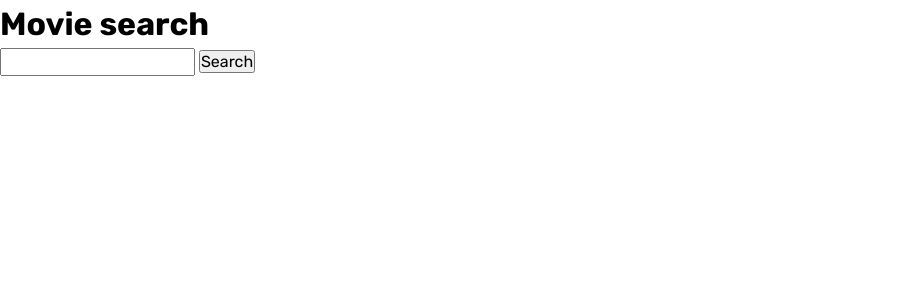
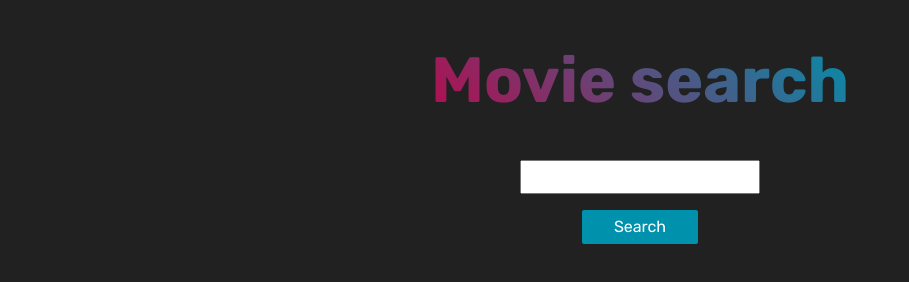
Before and after one commit to ndemia/movie-search, a website: page index.html in a window 1280 px wide. Shown: the whole page, without its empty margins (0-909 px from the left). Drawn offline with Linux system fonts and the light colour scheme.

Commit message:
Add basic structure and styles for the home page

```diff
--- a/index.html
+++ b/index.html
@@ -12,12 +12,16 @@
 </head>
 <body>
 
-  <h1>Movie search</h1>
+  <main class="main">
+    <h1 class="title">Movie search</h1>
 
-  <form action="" class="form">
-    <input type="text" class="form__input">
-    <input type="submit" value="Search" class="form__submit">
-  </form>
+    <section class="search">
+      <form action="" class="form">
+        <input type="text" class="form__input">
+        <input type="submit" value="Search" class="btn btn--primary btn--submit">
+      </form>
+    </section>
+  </main>
 
   <script src="js/app.js"></script>
 </bod1y>
--- a/scss/abstracts/_variables.scss
+++ b/scss/abstracts/_variables.scss
@@ -8,3 +8,5 @@ $gray-3: hsl(0, 0%, 88%);
 $gray-2: hsl(0, 0%, 93%);
 $gray-1: hsl(0, 0%, 96%);
 $white: hsl(0, 0%, 100%);
+$neon-red: hsl(337, 91%, 38%);
+$neon-blue: hsl(190, 100%, 34%);
--- a/scss/base/_typography.scss
+++ b/scss/base/_typography.scss
@@ -39,4 +39,15 @@ body {
 
 h1 {
 	font-family: 'Rubik', sans-serif;
+	font-size: 4rem;
+	margin-bottom: 2rem;
+	text-align: center;
+	background-color: rgb(183,9,76);;
+	background-image: linear-gradient(45deg, rgba(183,9,76,1) 0%, rgba(92,77,125,1) 50%, rgba(0,145,173,1) 100%);
+	background-clip: text;
+	color: transparent;
+	-webkit-background-clip: text;
+  -webkit-text-fill-color: transparent;
+	-webkit-background-clip: text;
+	-moz-text-fill-color: transparent;
 }
--- /dev/null
+++ b/scss/components/_buttons.scss
@@ -0,0 +1,10 @@
+@use '../abstracts/' as *;
+
+.btn {
+  border: 0;
+  background-color: $neon-blue;
+  color: $white;
+  padding: 0.3rem 2rem;
+  border-radius: 2px;
+  cursor: pointer;
+}
--- /dev/null
+++ b/scss/components/_form.scss
@@ -0,0 +1,11 @@
+.form {
+  display: flex;
+  flex-direction: column;
+  align-items: center;
+
+  &__input {
+    width: 15rem;
+    padding: 0.2rem 0;
+    margin-bottom: 1rem;
+  }
+}
--- a/scss/layout/_grid.scss
+++ b/scss/layout/_grid.scss
@@ -1,23 +1,7 @@
-.grid {
+.main {
 	display: grid;
 	grid-template-columns: 1fr;
-	grid-template-areas:
-		"navigation"
-		"header"
-		"aside"
-		"description"
-		"footer";
-	padding: 1rem;
-
-
-	@media (min-width: 768px) {
-		grid-template-rows: repeat(4, min-content);
-		grid-template-columns: clamp(50%, 350px, 100%);
-		grid-template-areas:
-			"navigation navigation"
-			"header header"
-			"description description"
-			"footer footer";
-		padding: 2rem;
-	}
+	grid-template-rows: minmax(min-content, 20vh);
+	justify-items: center;
+	align-items: end;
 }
--- a/scss/pages/_home.scss
+++ b/scss/pages/_home.scss
@@ -2,3 +2,8 @@
 @use '../base' as *;
 @use '../components' as *;
 @use '../layout' as *;
+
+body {
+  background-color: $gray-9;
+  color: $white;
+}
```
Also changed, not shown: scss/components/_index.scss (+2 -6 lines), css/styles.css.
